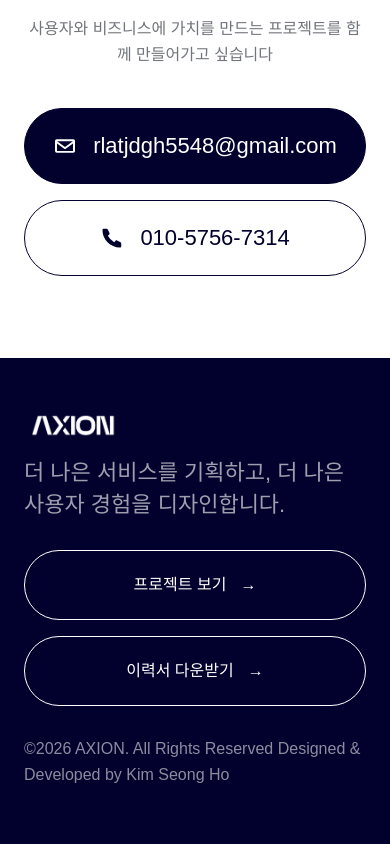
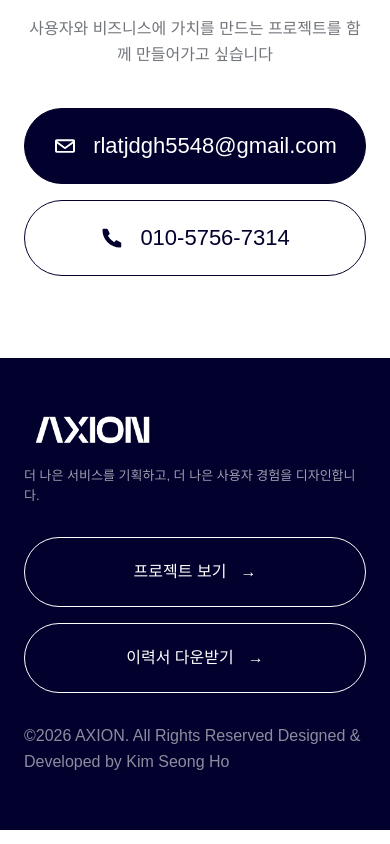
Before and after one commit to rlatjdgh9612/axion-portfolio, a Next.js app: page / in a window 390 px wide. Shown: the part 4634-5478 px from the top of the page. Built offline with nearby package versions, Linux system fonts and the light colour scheme; a web font is replaced by a local one.

Commit message:
fix: 390px 푸터 로고 확대 및 문구 1줄 크기 조정

```diff
--- a/app/globals.css
+++ b/app/globals.css
@@ -949,7 +949,12 @@ html[data-theme="dark"] body:has(.projects-index) .site-footer .button-secondary
   .menu-top .wordmark,
   .menu-top .wordmark img { width: 100px; height: 23.333px; }
   .site-footer .wordmark,
-  .site-footer .wordmark img { width: 100px; height: 23px; }
+  .site-footer .wordmark img { width: 140px; height: 32px; }
+
+  .site-footer p {
+    font-size: 13px;
+    line-height: 1.6;
+  }
 }
 
 /* About 전 뷰포트 표면/상태 보정 */
```
